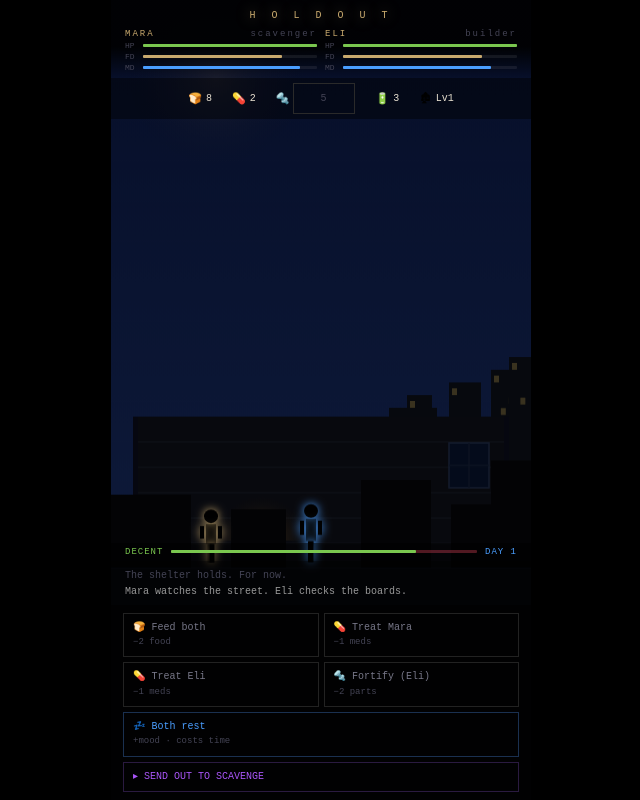
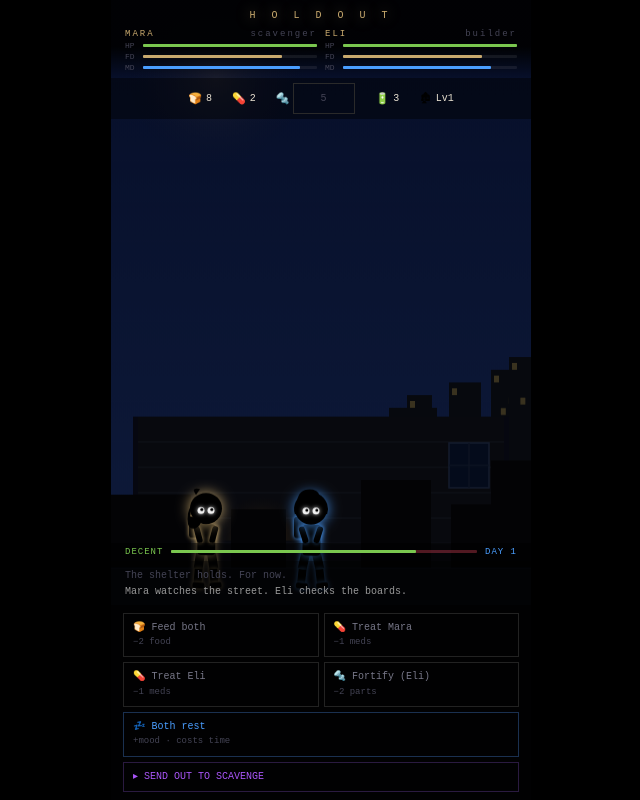
Before and after one commit to ddocthefirst/holdout-web, a plain HTML site: page index.html in a window 1280 px wide. Shown: the whole page, without its empty margins (319-959 px from the left). Drawn offline with Linux system fonts and the light colour scheme.

Commit message:
feat(chars): chunky silhouette style — round heads, dot eyes, backpacks, boots (matching reference art)

```diff
--- a/index.html
+++ b/index.html
@@ -523,56 +523,188 @@ function drawChars() {
   const isNight = S.phase === 'night';
   const scaver = pickerWho; // who is out
   if (!isNight) {
-    if (S.mara.alive) char(cx, 100, GY, maraWalk, '#c8a96e', 46);
-    if (S.eli.alive)  char(cx, 200, GY, eliWalk*0.5, '#4a9eff', 52);
+    if (S.mara.alive) char(cx, 95,  GY, maraWalk,      '#c8a96e', 'mara');
+    if (S.eli.alive)  char(cx, 200, GY, eliWalk*0.5,   '#4a9eff', 'eli');
     maraWalk += 0.025; eliWalk += 0.025;
   } else {
-    // Scavenging character walks across
     if (scaver !== 'eli' && S.mara.alive) {
       scavX += 0.5; if (scavX > W+60) scavX = -60;
       maraWalk += 0.14;
-      char(cx, scavX, GY, maraWalk, '#c8a96e', 46);
+      char(cx, scavX, GY, maraWalk, '#c8a96e', 'mara');
     }
     if (scaver === 'eli' && S.eli.alive) {
       scavX += 0.4; if (scavX > W+60) scavX = -60;
       eliWalk += 0.12;
-      char(cx, scavX, GY, eliWalk, '#4a9eff', 52);
+      char(cx, scavX, GY, eliWalk, '#4a9eff', 'eli');
     }
     if (scaver === 'both') {
       scavX += 0.45; if (scavX > W+60) scavX = -60;
       maraWalk += 0.13; eliWalk += 0.13;
-      if (S.mara.alive) char(cx, scavX - 22, GY, maraWalk, '#c8a96e', 46);
-      if (S.eli.alive)  char(cx, scavX + 10, GY, eliWalk,  '#4a9eff', 52);
+      if (S.mara.alive) char(cx, scavX - 24, GY, maraWalk, '#c8a96e', 'mara');
+      if (S.eli.alive)  char(cx, scavX + 12, GY, eliWalk,  '#4a9eff', 'eli');
     }
-    // Remaining character in shelter window
     const home = scaver === 'mara' ? 'eli' : scaver === 'eli' ? 'mara' : null;
-    if (home && S[home].alive) charSmall(cx, 58, GY - 47);
+    if (home && S[home].alive) charSmall(cx, 58, GY - 50);
   }
 }
 
-function char(ctx, x, y, w, glow, h) {
-  const bob = Math.sin(w*2)*1.8;
-  const leg = Math.sin(w*2)*9;
-  ctx.save(); ctx.translate(x, y + bob);
-  ctx.fillStyle = '#000'; ctx.shadowColor = glow; ctx.shadowBlur = 10;
-  // torso
-  ctx.fillRect(-5, -h, 10, h*0.44);
+// Chunky silhouette character — round head, dot eyes, backpack, boots
+// style: 'mara' (longer hair) or 'eli' (shorter, stockier)
+function char(ctx, x, y, walk, glow, style) {
+  const t = walk;
+  const bob   = Math.sin(t*2) * 1.8;
+  const legL  = Math.sin(t*2) * 13;   // leg swing angle deg
+  const legR  = -Math.sin(t*2) * 13;
+  const armL  = -Math.sin(t*2) * 10;
+  const armR  = Math.sin(t*2) * 10;
+  const lean  = Math.sin(t*2) * 1.2;  // slight body lean
+
+  ctx.save();
+  ctx.translate(x, y + bob);
+  ctx.shadowColor = glow;
+
+  // ── Backpack (behind body) ──
+  ctx.shadowBlur = 4;
+  ctx.fillStyle = '#000';
+  ctx.save();
+  ctx.translate(-10, -46);
+  ctx.beginPath();
+  ctx.roundRect(-7, -8, 13, 22, 3);
+  ctx.fill();
+  // pack strap line
+  ctx.strokeStyle = 'rgba(255,255,255,0.06)';
+  ctx.lineWidth = 1.5;
+  ctx.beginPath(); ctx.moveTo(-2,-8); ctx.lineTo(-2,14); ctx.stroke();
+  ctx.restore();
+
+  // ── Legs ──
+  ctx.shadowBlur = 5;
+  ctx.fillStyle = '#000';
+  // Left leg
+  ctx.save();
+  ctx.translate(-5, -16);
+  ctx.rotate(legL * Math.PI/180);
+  // thigh
+  ctx.fillRect(-5, 0, 9, 16);
+  ctx.save();
+  ctx.translate(0, 16);
+  ctx.rotate(-legL * 0.5 * Math.PI/180);
+  // shin
+  ctx.fillRect(-4, 0, 8, 14);
+  // boot
+  ctx.save(); ctx.translate(0, 14);
+  ctx.beginPath();
+  ctx.roundRect(-5, 0, 12, 6, 2);
+  ctx.fill();
+  ctx.restore();
+  ctx.restore();
+  ctx.restore();
+
+  // Right leg
+  ctx.save();
+  ctx.translate(5, -16);
+  ctx.rotate(legR * Math.PI/180);
+  ctx.fillRect(-4, 0, 9, 16);
+  ctx.save();
+  ctx.translate(0, 16);
+  ctx.rotate(-legR * 0.5 * Math.PI/180);
+  ctx.fillRect(-4, 0, 8, 14);
+  ctx.save(); ctx.translate(0, 14);
+  ctx.beginPath(); ctx.roundRect(-5, 0, 12, 6, 2); ctx.fill();
+  ctx.restore();
+  ctx.restore();
+  ctx.restore();
+
+  // ── Body / torso ──
+  ctx.shadowBlur = 8;
+  ctx.save();
+  ctx.rotate(lean * Math.PI/180);
+  ctx.beginPath();
+  ctx.roundRect(-9, -46, 18, 32, 4);
+  ctx.fill();
+  ctx.restore();
+
+  // ── Arms ──
+  ctx.shadowBlur = 4;
+  // Left arm
+  ctx.save();
+  ctx.translate(-10, -44);
+  ctx.rotate((armL - 8) * Math.PI/180);
+  ctx.beginPath(); ctx.roundRect(-3, 0, 6, 18, 3); ctx.fill();
+  ctx.restore();
+  // Right arm
+  ctx.save();
+  ctx.translate(10, -44);
+  ctx.rotate((armR + 8) * Math.PI/180);
+  ctx.beginPath(); ctx.roundRect(-3, 0, 6, 18, 3); ctx.fill();
+  ctx.restore();
+
+  // ── Head ──
+  ctx.shadowBlur = 14;
+  ctx.save();
+  ctx.translate(0, -62);
+  // Main head — round blobby
+  ctx.beginPath();
+  ctx.arc(0, 0, 16, 0, Math.PI*2);
+  ctx.fill();
+  ctx.shadowBlur = 0;
+
+  // Hair
+  if (style === 'mara') {
+    // Longer hair — sweeps back
+    ctx.beginPath();
+    ctx.moveTo(-14, -4);
+    ctx.quadraticCurveTo(-20, 4, -18, 16);
+    ctx.quadraticCurveTo(-16, 22, -10, 20);
+    ctx.quadraticCurveTo(-6, 18, -4, 12);
+    ctx.lineTo(-16, 8);
+    ctx.fill();
+    // Hair top tuft
+    ctx.beginPath();
+    ctx.moveTo(-10, -14);
+    ctx.quadraticCurveTo(-16, -22, -6, -20);
+    ctx.fill();
+  } else {
+    // Eli — shorter crop, slightly wider head
+    ctx.beginPath();
+    ctx.arc(0, 0, 17, Math.PI*0.9, Math.PI*2.1); // wider
+    ctx.fill();
+    ctx.beginPath();
+    ctx.moveTo(-14, -8);
+    ctx.quadraticCurveTo(-12, -22, 2, -20);
+    ctx.quadraticCurveTo(10, -18, 8, -10);
+    ctx.fill();
+  }
+
+  // White dot eyes
+  ctx.fillStyle = 'rgba(255,255,255,0.9)';
+  ctx.shadowColor = 'rgba(255,255,255,0.8)'; ctx.shadowBlur = 4;
+  ctx.beginPath(); ctx.arc(-5, 2, 3.5, 0, Math.PI*2); ctx.fill();
+  ctx.beginPath(); ctx.arc(5, 2, 3.5, 0, Math.PI*2); ctx.fill();
+
+  // Eye shine
+  ctx.fillStyle = '#000';
+  ctx.shadowBlur = 0;
+  ctx.beginPath(); ctx.arc(-4.2, 1.2, 1.5, 0, Math.PI*2); ctx.fill();
+  ctx.beginPath(); ctx.arc(5.8, 1.2, 1.5, 0, Math.PI*2); ctx.fill();
+
+  ctx.restore(); // head
+  ctx.restore(); // main
+}
+
+function charSmall(ctx, x, y) {
+  const b = Math.sin(T*1.5)*0.8;
+  ctx.save(); ctx.translate(x, y+b);
+  ctx.fillStyle = '#000'; ctx.shadowColor = '#4a9eff'; ctx.shadowBlur = 6;
+  // body
+  ctx.beginPath(); ctx.roundRect(-5,-22,10,14,3); ctx.fill();
   // head
-  ctx.beginPath(); ctx.arc(0, -h-8, 7, 0, Math.PI*2); ctx.fill();
-  // legs
-  ctx.fillRect(-7+leg*0.6, -h*0.56, 5, h*0.42);
-  ctx.fillRect(2-leg*0.6, -h*0.56, 5, h*0.42);
-  // arms
-  ctx.fillRect(-11, -h+2, 4, h*0.28);
-  ctx.fillRect(7,   -h+2, 4, h*0.28);
-  ctx.shadowBlur = 0; ctx.restore();
-}
-function charSmall(ctx, x, y) {
-  const b = Math.sin(T*1.8)*1;
-  ctx.save(); ctx.translate(x, y+b);
-  ctx.fillStyle = '#000'; ctx.shadowColor = '#4a9eff'; ctx.shadowBlur = 5;
-  ctx.beginPath(); ctx.arc(0,-16,5,0,Math.PI*2); ctx.fill();
-  ctx.fillRect(-4,-11,8,12); ctx.shadowBlur=0; ctx.restore();
+  ctx.beginPath(); ctx.arc(0,-28,7,0,Math.PI*2); ctx.fill();
+  // eyes
+  ctx.fillStyle='rgba(255,255,255,0.9)'; ctx.shadowBlur=2;
+  ctx.beginPath(); ctx.arc(-2,-27,1.5,0,Math.PI*2); ctx.fill();
+  ctx.beginPath(); ctx.arc(2,-27,1.5,0,Math.PI*2); ctx.fill();
+  ctx.shadowBlur=0; ctx.restore();
 }
 
 // ── Helpers ───────────────────────────────────────────────────────────────
@@ -845,8 +977,7 @@ function drawModalScene(id) {
       g.addColorStop(0,'rgba(200,140,50,0.38)');g.addColorStop(1,'transparent');
       ctx2.fillStyle=g; ctx2.fillRect(0,0,w,h);
       ctx2.strokeStyle='#0f1520'; ctx2.lineWidth=3; ctx2.strokeRect(w*.42,h*.18,w*.16,h*.62);
-      // Woman
-      fig(ctx2,w*.28,gy,'#c8a96e',38); fig(ctx2,w*.19,gy,'#4a9eff',24);
+      fig(ctx2,w*.28,gy,'#c8a96e',0.55,'female'); fig(ctx2,w*.19,gy,'#4a9eff',0.38,'male');
     },
     food_find: ()=>{
       // Shelves, tins
@@ -856,11 +987,11 @@ function drawModalScene(id) {
     cache: ()=>{
       ctx2.fillStyle='#020408'; ctx2.fillRect(w*.08,h*.15,w*.84,h*.65);
       for(let i=1;i<4;i++){ctx2.strokeStyle='#080f1e';ctx2.lineWidth=2;ctx2.beginPath();ctx2.moveTo(w*.08,h*(0.15+i*.18));ctx2.lineTo(w*.92,h*(0.15+i*.18));ctx2.stroke();}
-      [w*.58,w*.7,w*.8].forEach((fx,fi)=>fig(ctx2,fx,gy,'#4a9eff',fi===1?22:28));
-      fig(ctx2,w*.2,gy,'#c8a96e',38);
+      [w*.58,w*.7,w*.8].forEach((fx,fi)=>fig(ctx2,fx,gy,'#4a9eff',fi===1?0.32:0.42));
+      fig(ctx2,w*.2,gy,'#c8a96e',0.55,'female');
     },
     raiders: ()=>{
-      [w*.55,w*.68,w*.8].forEach(rx=>{ fig(ctx2,rx,gy,'#e94560',38); ctx2.fillStyle='#000';ctx2.shadowColor='#e94560';ctx2.shadowBlur=3;ctx2.fillRect(rx-16,gy-30,14,3);ctx2.shadowBlur=0; });
+      [w*.55,w*.68,w*.8].forEach(rx=>{ fig(ctx2,rx,gy,'#e94560',0.45); ctx2.fillStyle='#000';ctx2.shadowColor='#e94560';ctx2.shadowBlur=3;ctx2.fillRect(rx-10,gy-20,12,3);ctx2.shadowBlur=0; });
       ctx2.fillStyle='#020308'; ctx2.fillRect(w*.04,gy-75,82,75);
       ctx2.strokeStyle='rgba(200,169,110,0.25)';ctx2.lineWidth=1;ctx2.strokeRect(w*.04,gy-75,82,75);
     },
@@ -876,20 +1007,40 @@ function drawModalScene(id) {
       ctx2.fillRect(w*.15,gy-12,w*.45,10);
       ctx2.beginPath();ctx2.arc(w*.6,gy-16,9,0,Math.PI*2);ctx2.fill();
       ctx2.shadowBlur=0;
-      fig(ctx2,w*.75,gy,'#c8a96e',42);
+      fig(ctx2,w*.75,gy,'#c8a96e',0.55,'female');
     },
   };
   (scenes[id] || scenes.food_find)();
 }
-function fig(ctx2, x, gy, glow, h) {
-  const bob = Math.sin(T*1.5)*0.8;
-  ctx2.save(); ctx2.translate(x,gy+bob);
-  ctx2.fillStyle='#000'; ctx2.shadowColor=glow; ctx2.shadowBlur=5;
-  ctx2.beginPath(); ctx2.arc(0,-h-6,h<28?4:6,0,Math.PI*2); ctx2.fill();
-  ctx2.fillRect(-(h<28?3:5),-h,h<28?6:10,h*0.42);
-  ctx2.fillRect(-(h<28?2:4),-h*0.58,h<28?4:5,h*0.42);
-  ctx2.fillRect((h<28?1:1),-h*0.58,h<28?4:5,h*0.42);
-  ctx2.shadowBlur=0; ctx2.restore();
+function fig(ctx2, x, gy, glow, scale, style) {
+  const sc = scale || 0.55;
+  const bob = Math.sin(T*1.5)*0.6;
+  ctx2.save();
+  ctx2.translate(x, gy + bob);
+  ctx2.scale(sc, sc);
+  ctx2.fillStyle = '#000';
+  ctx2.shadowColor = glow; ctx2.shadowBlur = 6;
+  // body
+  ctx2.beginPath(); ctx2.roundRect(-9,-46,18,32,4); ctx2.fill();
+  // legs (static in modal)
+  ctx2.fillRect(-9,-16,8,20); ctx2.fillRect(1,-16,8,20);
+  ctx2.beginPath(); ctx2.roundRect(-10,4,12,5,2); ctx2.fill();
+  ctx2.beginPath(); ctx2.roundRect(0,4,12,5,2); ctx2.fill();
+  // head
+  ctx2.shadowBlur = 10;
+  ctx2.beginPath(); ctx2.arc(0,-62,16,0,Math.PI*2); ctx2.fill();
+  // hair
+  if (style === 'female' || !style) {
+    ctx2.beginPath(); ctx2.moveTo(-14,-4); ctx2.quadraticCurveTo(-20,6,-14,18); ctx2.quadraticCurveTo(-8,22,-4,12); ctx2.lineTo(-16,6); ctx2.fill();
+  }
+  // eyes
+  ctx2.fillStyle='rgba(255,255,255,0.9)'; ctx2.shadowColor='#fff'; ctx2.shadowBlur=3;
+  ctx2.beginPath(); ctx2.arc(-5,-60,3,0,Math.PI*2); ctx2.fill();
+  ctx2.beginPath(); ctx2.arc(5,-60,3,0,Math.PI*2); ctx2.fill();
+  ctx2.fillStyle='#000'; ctx2.shadowBlur=0;
+  ctx2.beginPath(); ctx2.arc(-4,-60,1.2,0,Math.PI*2); ctx2.fill();
+  ctx2.beginPath(); ctx2.arc(6,-60,1.2,0,Math.PI*2); ctx2.fill();
+  ctx2.restore();
 }
 
 // ── Game over ──────────────────────────────────────────────────────────────
```
